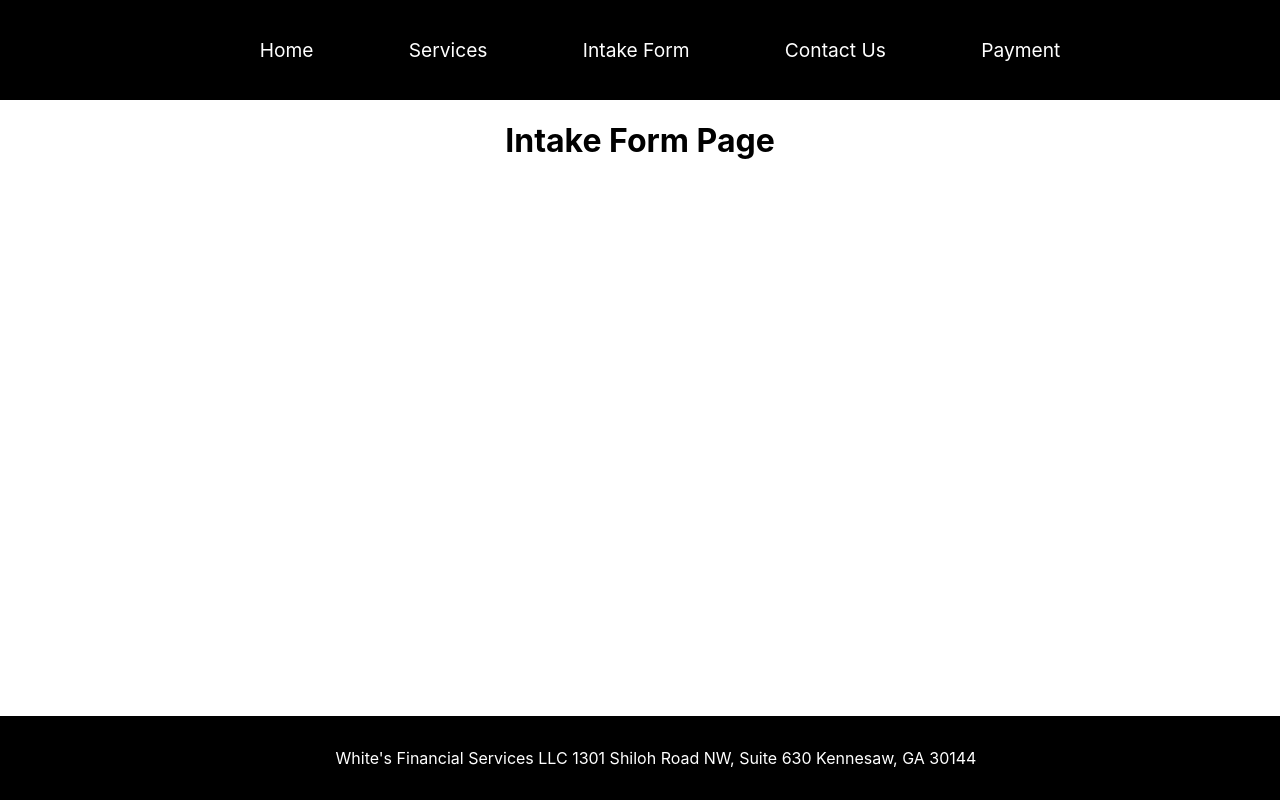
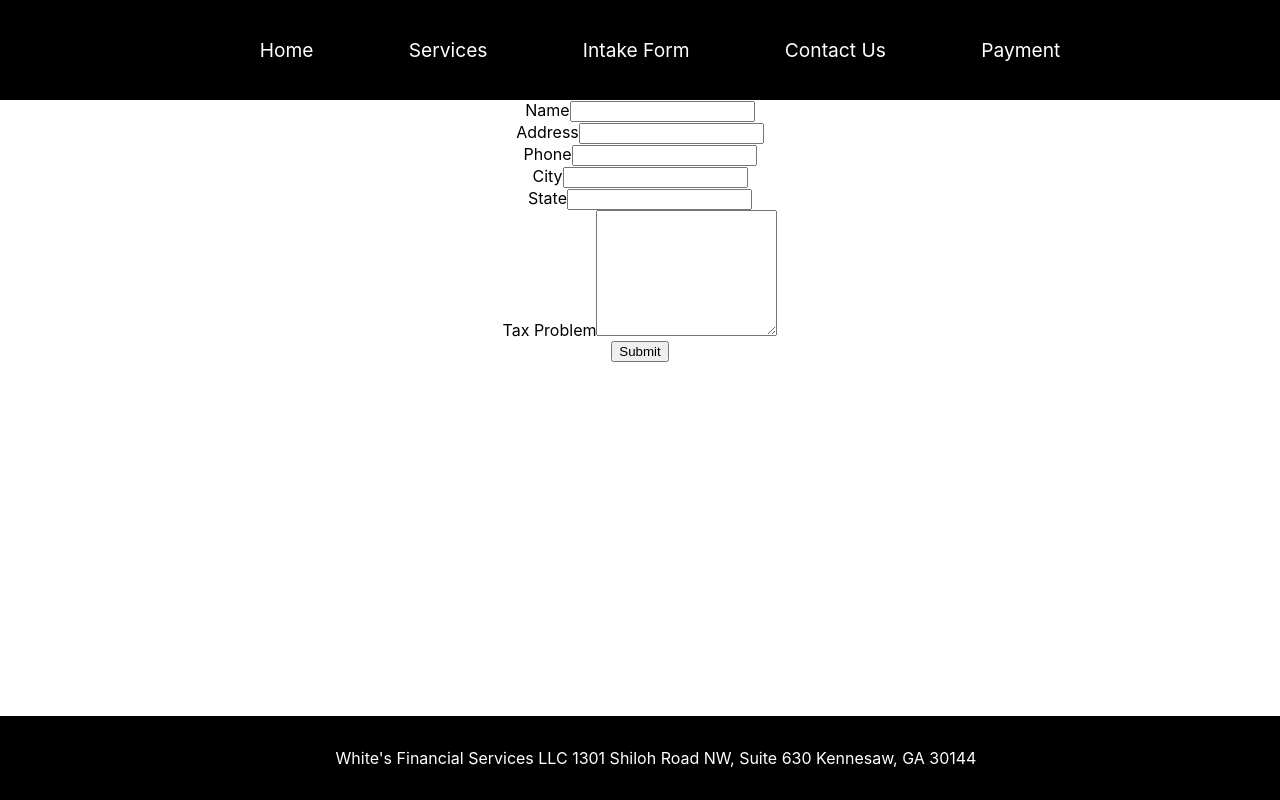
Before and after one commit to codymccoderson/wfs-website, a React (Create React App) app: page /intake in a window 1280 px wide. Built offline with nearby package versions, Linux system fonts and the light colour scheme.

Commit message:
basis for intake form

```diff
--- a/src/App.js
+++ b/src/App.js
@@ -41,11 +41,11 @@ function App() {
         <Route path='/services/:irs-tax-payment-plans' component={IRSTaxPaymentPlans} />
         <Route path='/services/:offer-in-compromise' component={OfferInCompromise} />
         <Route path='/services/:installment-agreement' component={InstallmentAgreement} />
-        <Route path='/services/:audit-representation' component={AuditRepresentation} />
+        <Route path='/services/:audit-rep' component={AuditRepresentation} />
         <Route path='/services/:penalty-abatement' component={PenaltyAbatement} />
-        <Route path='/services/:irs-audit-representation' component={IRSAuditRepresentation} />
+        <Route path='/services/:irs-audit-rep' component={IRSAuditRepresentation} />
         <Route path='/services/:transcript-analysis' component={TranscriptAnalysis} />
-        <Route path='/services/:full-representation' component={FullRepresentation} />
+        <Route path='/services/:full-rep' component={FullRepresentation} />
         <Route path='/services/:currently-not-collectible' component={CurrentlyNotCollectible} />
         <Route path='/intake' component={IntakeForm} />
         <Route path='/contact' component={ContactUs} />
--- a/src/components/IntakeForm.jsx
+++ b/src/components/IntakeForm.jsx
@@ -1,13 +1,120 @@
 import React from 'react';
 
-function Intake() {
-    return (
-      <div>
-          <h1>
-              Intake Form Page
-          </h1>
-      </div>
-    );
+class IntakeForm extends React.Component {
+  constructor(props) {
+    super(props);
+    this.state = {
+      name: "",
+      address: "",
+      phone: "",
+      city: "",
+      states: "",
+      yourTaxProblem: ""
+    }
   }
 
-  export default Intake;
+  render() {
+    return(
+      <div className="Intake">
+        <form id="intake-form" onSubmit={this.handleSubmit.bind(this)} method="POST">
+          <div className="name-group">
+            <label htmlFor="name">Name</label>
+            <input
+              type="text"
+              className="name-control"
+              value={this.state.name}
+              onChange={this.onNameChange.bind(this)}
+            />
+          </div>
+          <div className="address-group">
+            <label htmlFor="address">Address</label>
+            <input
+              type="text"
+              className="address-control"
+              value={this.state.address}
+              onChange={this.onAddressChange.bind(this)}
+            />
+          </div>
+          <div className="phone-group">
+            <label htmlFor="phone">Phone</label>
+            <input
+              type="text"
+              className="phone-control"
+              value={this.state.phone}
+              onChange={this.onPhoneChange.bind(this)}
+            />
+          </div>
+          <div className="city-group">
+            <label htmlFor="city">City</label>
+            <input
+              type="text"
+              className="city-control"
+              value={this.state.city}
+              onChange={this.onCityChange.bind(this)}
+            />
+          </div>
+          <div className="states-group">
+            <label htmlFor="states">State</label>
+            <input
+              type="text"
+              className="states-control"
+              value={this.state.states}
+              onChange={this.onStatesChange.bind(this)}
+            />
+          </div>
+          <div className="tax-problem-group">
+            <label htmlFor="taxProblem">Tax Problem</label>
+            <textarea
+              className="taxProblemForm"
+              rows="8"
+              value={this.state.yourTaxProblem}
+              onChange={this.onProblemChange.bind(this)}
+            />
+          </div>
+        </form>
+        <button type="submit" className="btn btn-primary">Submit</button>
+      </div>
+    )
+  }
+
+  onNameChange(event) {
+    this.setState({
+      name: event.target.value
+    })
+  }
+
+  onAddressChange(event) {
+    this.setState({
+      address: event.target.value
+    })
+  }
+
+  onPhoneChange(event) {
+    this.setState({
+      phone: event.target.value
+    })
+  }
+
+  onCityChange(event) {
+    this.setState({
+      city: event.target.value
+    })
+  }
+
+  onStatesChange(event) {
+    this.setState({
+      states: event.target.value
+    })
+  }
+
+  onProblemChange(event) {
+    this.setState({
+      yourTaxProblem: event.target.value
+    })
+  }
+
+  handleSubmit(event) {
+  }
+}
+
+  export default IntakeForm;
--- a/src/components/Services.jsx
+++ b/src/components/Services.jsx
@@ -120,7 +120,7 @@ function Services() {
                 Installment Agreement
               </StyledListItem>
             </Link>
-            <Link to='/services/audit-representation' style={{ color: 'black' }}>
+            <Link to='/services/audit-rep' style={{ color: 'black' }}>
               <StyledListItem>
                 Audit Representation
               </StyledListItem>
@@ -132,7 +132,7 @@ function Services() {
                 Penalty Abatement
               </StyledListItem>
             </Link>
-            <Link to='/services/irs-audit-representation' style={{ color: 'black' }}>
+            <Link to='/services/irs-audit-rep' style={{ color: 'black' }}>
               <StyledListItem>
                 IRS Audit Representation
               </StyledListItem>
@@ -142,7 +142,7 @@ function Services() {
                 Transcript Analysis
               </StyledListItem>
             </Link>
-            <Link to='/services/full-representation' style={{ color: 'black' }}>
+            <Link to='/services/full-rep' style={{ color: 'black' }}>
               <StyledListItem>
                 Full Representation
               </StyledListItem>
```
